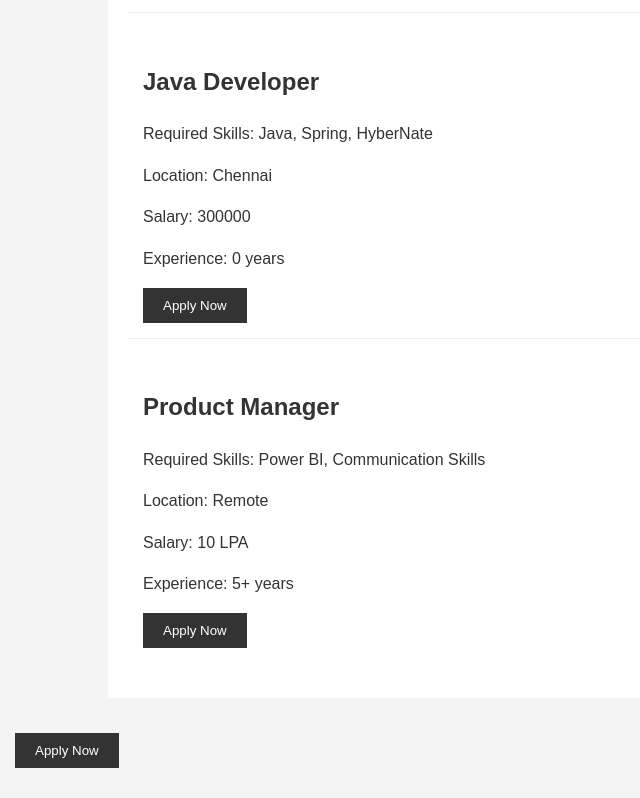
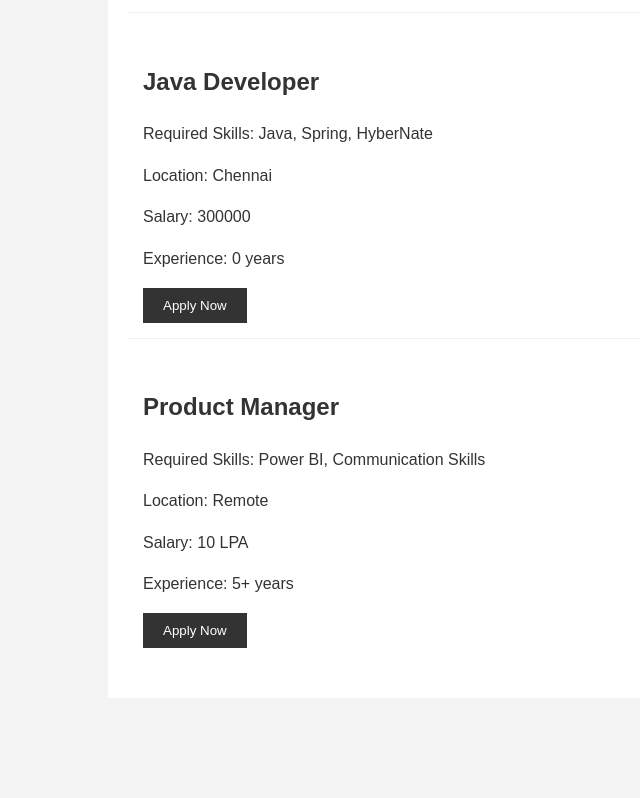
Before and after one commit to Subbu3690/Job-Portal, a plain HTML site: page index.html in a window 1280 px wide. Shown: the part 1072-1870 px from the top of the page, without its empty margins (0-640 px from the left). After the commit the page ends 1790 px from the top, so only its background shows below. Drawn offline with Linux system fonts and the light colour scheme.

Commit message:
Update index.html

```diff
--- a/index.html
+++ b/index.html
@@ -62,10 +62,7 @@
     <footer>
         <p>© 2024 Abhyaz. All rights reserved.</p>
     </footer>
-  <article class="job">
-    <!-- Existing job details ... -->
-    <button onclick="openForm()">Apply Now</button>
-</article>
+
 
 
 </body>
```
